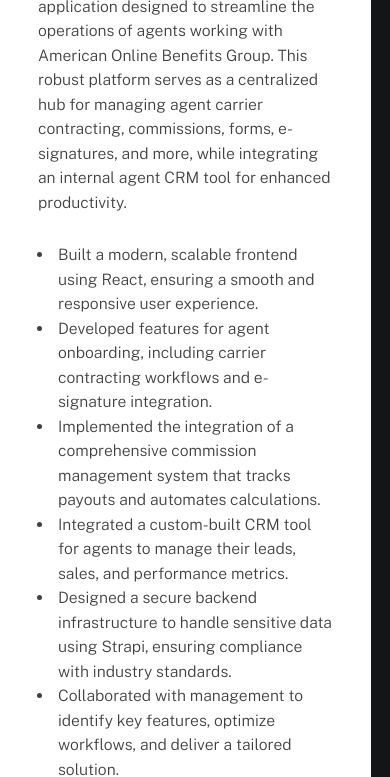
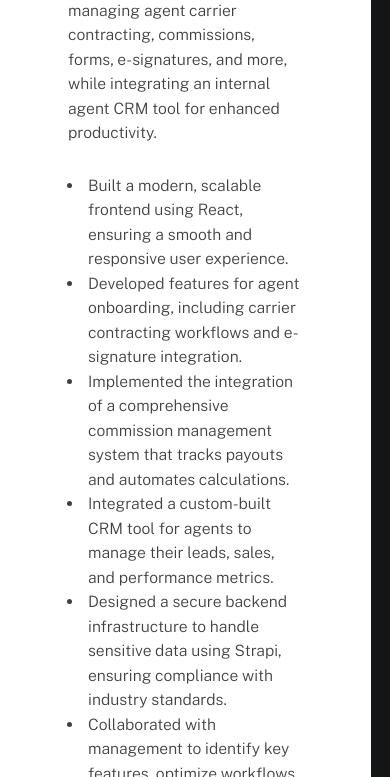
Before and after one commit to whiausbon214/whiausbon214.github.io, a plain HTML site: page index.html in a window 390 px wide. Both pictures are taken after a click on the link 109 px from the left and 6272 px from the top of the page. Shown: the part 5917-6694 px from the top of the page. Drawn offline with nearby package versions, Linux system fonts and the light colour scheme; a web font is replaced by a local one.

Commit message:
Add files via upload

```diff
--- a/css/styles.css
+++ b/css/styles.css
@@ -3765,8 +3765,7 @@
  * ## modal popup
  * ------------------------------------------------------------------- */
 .modal-popup {
-    max-width        : 90%;
-    max-height       : 90%;
+    max-width        : 680px;
     background-color : white;
     font-size        : calc(var(--text-size) * 0.9447);
     line-height      : var(--vspace-0_875);
@@ -3779,7 +3778,8 @@
     .modal-popup {
         max-width: 95%; /* Adjust for smaller screens */
         max-height: 55%; /* Slightly reduce height for better spacing */
-        padding: 10px; /* Add padding for spacing */
+        padding: 40px; /* Add padding for spacing */
+        overflow-y       : auto;
     }
 }
 
```
